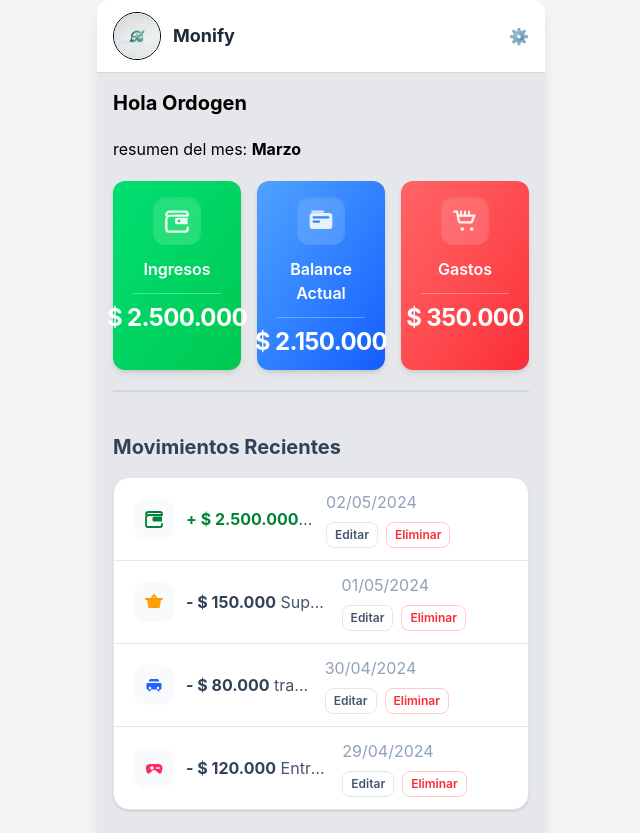
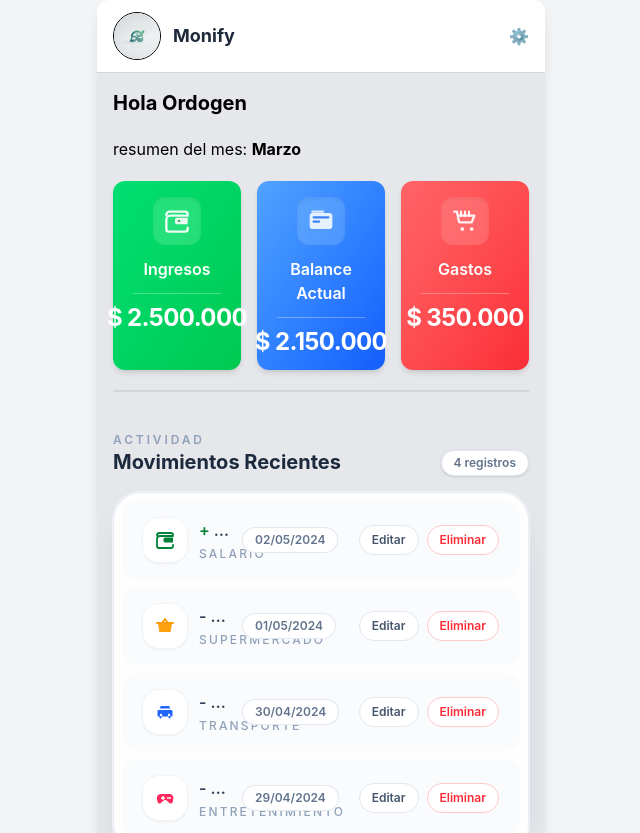
Before and after one commit to ordogens/finanzas, a React (Vite) app: page / in a window 1280 px wide. Shown: the top 833 px of the page, without its empty margins (319-959 px from the left). Built offline with nearby package versions, Linux system fonts and the light colour scheme.

Commit message:
overflow

```diff
--- a/src/components/ListaMovimientos.tsx
+++ b/src/components/ListaMovimientos.tsx
@@ -93,18 +93,26 @@ export const ListaMovimientos = () => {
   const { movimientos, startEditing, deleteMovimiento } = useFinanzas();
 
   return (
-    <section className="border-y border-slate-200 py-5">
-      <h3 className="mb-4 text-xl font-bold text-slate-700">
-        Movimientos Recientes
-      </h3>
+    <section className="py-5">
+      <div className="mb-4 flex items-end justify-between gap-3">
+        <div>
+          <p className="text-xs font-semibold uppercase tracking-[0.24em] text-slate-400">
+            Actividad
+          </p>
+          <h3 className="text-xl font-bold text-slate-800">Movimientos Recientes</h3>
+        </div>
+        <div className="rounded-full border border-slate-200 bg-white px-3 py-1 text-xs font-semibold text-slate-500 shadow-sm">
+          {movimientos.length} registros
+        </div>
+      </div>
 
-      <div className="overflow-hidden rounded-2xl border border-slate-200 bg-white shadow-sm">
+      <div className="overflow-hidden rounded-[28px] border border-slate-200/80 bg-white/95 shadow-[0_18px_40px_-24px_rgba(15,23,42,0.35)] ring-1 ring-slate-100">
         {movimientos.length === 0 ? (
-          <div className="px-4 py-8 text-center text-sm text-slate-500 sm:px-5">
+          <div className="px-6 py-12 text-center text-sm text-slate-500">
             Aún no hay movimientos registrados.
           </div>
-        ) : null}
-
+        ) : (
+          <div className="max-h-[28rem] overflow-y-auto px-2 py-2 sm:max-h-[32rem]">
             {movimientos.map((movimiento, index) => {
               const amountColor =
                 movimiento.type === "income" ? "text-green-700" : "text-slate-700";
@@ -118,40 +126,45 @@ export const ListaMovimientos = () => {
               return (
                 <article
                   key={movimiento.id}
-              className={`flex flex-col gap-3 px-4 py-3 sm:px-5 lg:flex-row lg:items-center ${
-                index !== movimientos.length - 1 ? "border-b border-slate-200" : ""
+                  className={`mb-2 flex flex-col gap-3 rounded-2xl border border-transparent bg-slate-50/80 px-4 py-4 transition hover:border-slate-200 hover:bg-white hover:shadow-sm sm:px-5 lg:flex-row lg:items-center ${
+                    index === movimientos.length - 1 ? "mb-0" : ""
                   }`}
                 >
                   <div className="flex min-w-0 items-center gap-3">
-                <div className="flex h-10 w-10 shrink-0 items-center justify-center rounded-xl bg-slate-50">
+                    <div className="flex h-11 w-11 shrink-0 items-center justify-center rounded-2xl bg-white shadow-sm ring-1 ring-slate-100">
                       {iconMap[iconKey]}
                     </div>
 
                     <div className="min-w-0 flex-1">
-                  <p className="truncate text-sm text-slate-600 sm:text-base">
-                    <span className={`font-bold ${amountColor}`}>{sign} </span>
-                    <span className={`font-bold ${amountColor}`}>
+                      <p className="truncate text-sm font-semibold text-slate-700 sm:text-base">
+                        <span className={amountColor}>{sign} </span>
+                        <span className={amountColor}>
                           {formatCurrency(movimiento.amount)}
                         </span>{" "}
                         {secondaryText}
                       </p>
+                      <p className="mt-1 text-xs font-medium uppercase tracking-[0.18em] text-slate-400">
+                        {label}
+                      </p>
                     </div>
                   </div>
 
-              <div className="flex flex-wrap items-center justify-between gap-2 lg:ml-auto">
-                <p className="text-sm text-slate-400 sm:text-base">{movimiento.date}</p>
+                  <div className="flex flex-wrap items-center justify-between gap-3 lg:ml-auto lg:min-w-[16rem]">
+                    <p className="rounded-full bg-white px-3 py-1 text-xs font-semibold text-slate-500 ring-1 ring-slate-200">
+                      {movimiento.date}
+                    </p>
                     <div className="flex items-center gap-2">
                       <button
                         type="button"
                         onClick={() => startEditing(movimiento.id)}
-                    className="rounded-lg border border-slate-200 px-2 py-1 text-xs font-semibold text-slate-600 transition hover:bg-slate-50"
+                        className="rounded-full border border-slate-200 bg-white px-3 py-1.5 text-xs font-semibold text-slate-600 transition hover:border-slate-300 hover:bg-slate-100"
                       >
                         Editar
                       </button>
                       <button
                         type="button"
                         onClick={() => deleteMovimiento(movimiento.id)}
-                    className="rounded-lg border border-red-200 px-2 py-1 text-xs font-semibold text-red-500 transition hover:bg-red-50"
+                        className="rounded-full border border-red-200 bg-white px-3 py-1.5 text-xs font-semibold text-red-500 transition hover:border-red-300 hover:bg-red-50"
                       >
                         Eliminar
                       </button>
@@ -161,6 +174,8 @@ export const ListaMovimientos = () => {
               );
             })}
           </div>
+        )}
+      </div>
     </section>
   );
 };
```
Lines whose indentation alone changed are shown as unchanged.
